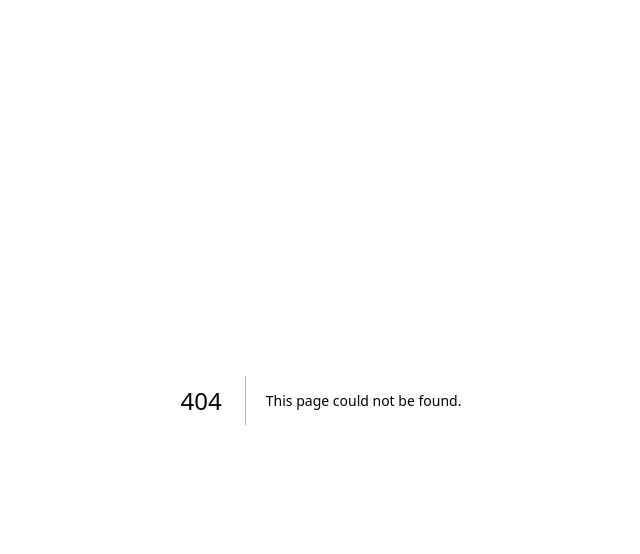
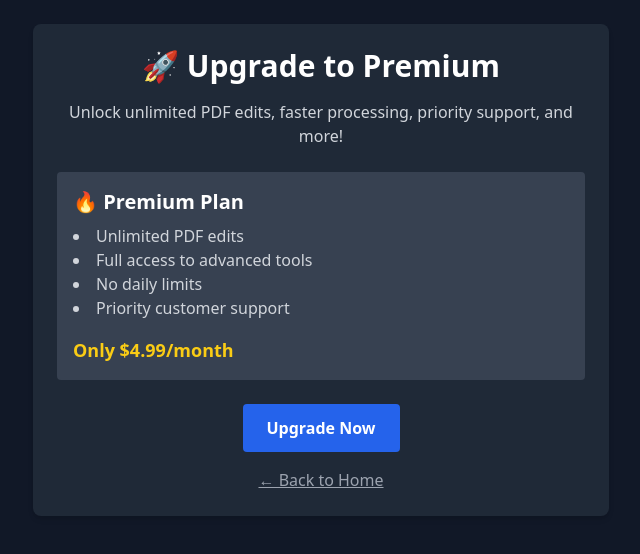
Before and after one commit to bl4ckmore/PDF-MAKER, a Next.js app: page /upgrade in a window 1280 px wide. Before the commit this address had no page. Shown: the top 554 px of the page, without its empty margins (319-959 px from the left). Built offline with nearby package versions, Linux system fonts and the light colour scheme.

Commit message:
Dixed handleShowEditor

```diff
--- /dev/null
+++ b/pages/upgrade.js
@@ -0,0 +1,55 @@
+import Link from "next/link";
+import { useEffect, useState } from "react";
+
+export default function UpgradePage() {
+  const [loading, setLoading] = useState(true);
+
+  useEffect(() => {
+    const timer = setTimeout(() => setLoading(false), 1000);
+    return () => clearTimeout(timer);
+  }, []);
+
+  if (loading) {
+    return (
+      <div className="min-h-screen flex items-center justify-center bg-gray-900 text-white">
+        <div className="animate-spin rounded-full h-12 w-12 border-t-4 border-blue-500"></div>
+        <span className="ml-4 text-lg">Loading upgrade options...</span>
+      </div>
+    );
+  }
+
+  return (
+    <div className="min-h-screen bg-gray-900 text-white p-6">
+      <div className="max-w-xl mx-auto bg-gray-800 rounded-lg shadow-md p-6">
+        <h1 className="text-3xl font-bold text-center mb-4">🚀 Upgrade to Premium</h1>
+
+        <p className="text-gray-300 text-center mb-6">
+          Unlock unlimited PDF edits, faster processing, priority support, and more!
+        </p>
+
+        <div className="bg-gray-700 p-4 rounded mb-6">
+          <h2 className="text-xl font-semibold mb-2">🔥 Premium Plan</h2>
+          <ul className="list-disc list-inside text-gray-300">
+            <li>Unlimited PDF edits</li>
+            <li>Full access to advanced tools</li>
+            <li>No daily limits</li>
+            <li>Priority customer support</li>
+          </ul>
+          <p className="mt-4 text-yellow-400 font-semibold text-lg">Only $4.99/month</p>
+        </div>
+
+        <div className="flex flex-col items-center">
+          <button
+            onClick={() => alert("Payment system coming soon!")}
+            className="bg-blue-600 hover:bg-blue-700 px-6 py-3 rounded text-white font-semibold mb-4"
+          >
+            Upgrade Now
+          </button>
+          <Link href="/" className="text-gray-400 underline">
+            ← Back to Home
+          </Link>
+        </div>
+      </div>
+    </div>
+  );
+}
```
